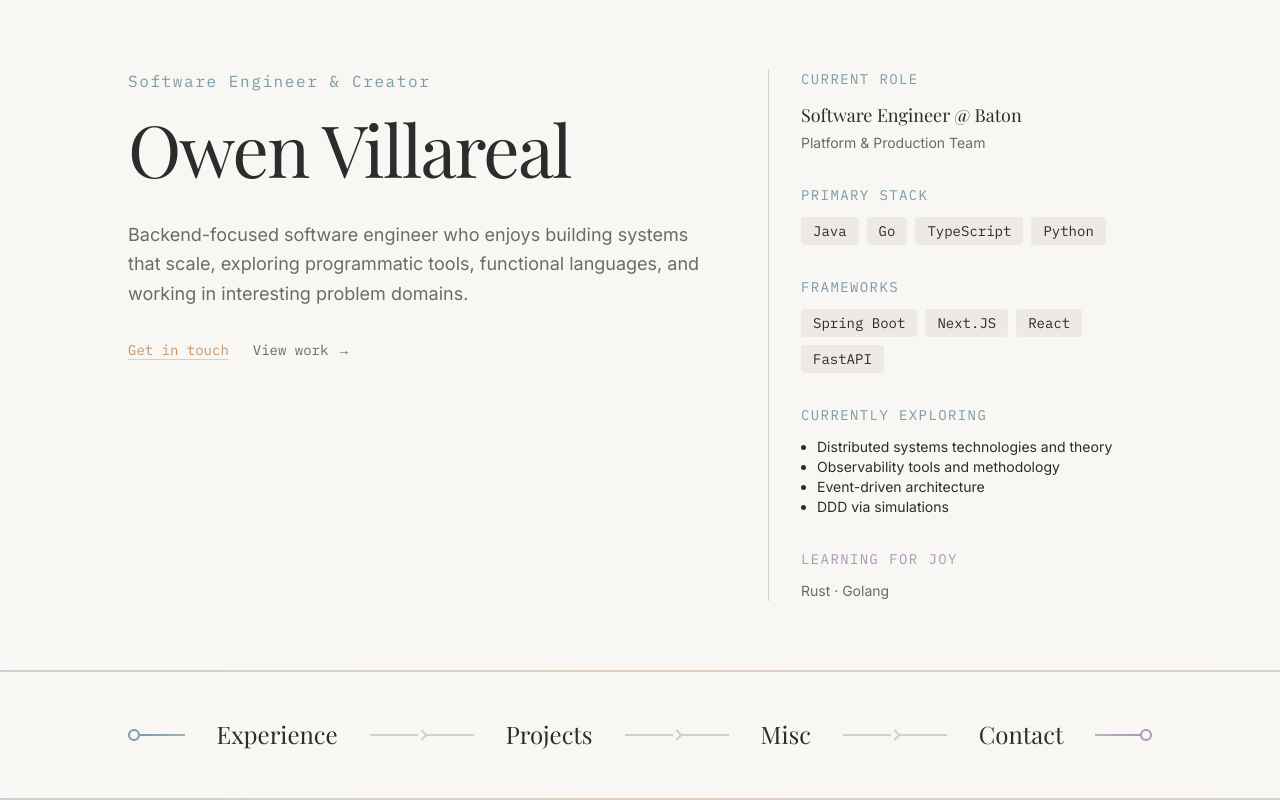
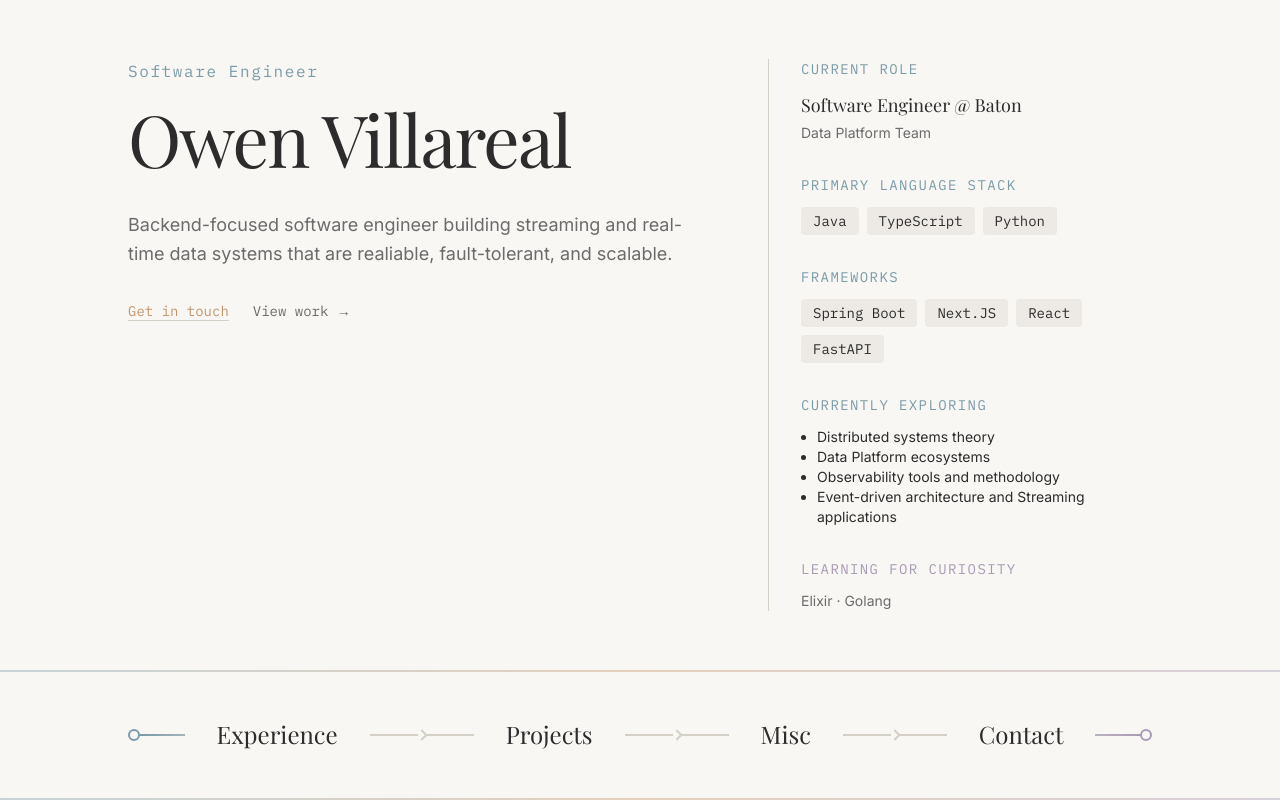
Before and after one commit to idqam/portoflio-website, a Next.js app: page / in a window 1280 px wide. Shown: the top 800 px of the page. Built offline with nearby package versions, Linux system fonts and the light colour scheme; a web font is replaced by a local one.

Commit message:
changed FAQ

```diff
--- a/app/components/Hero.tsx
+++ b/app/components/Hero.tsx
@@ -23,7 +23,7 @@ export default function Hero() {
       <section className="flex flex-col lg:flex-row justify-between items-start w-full gap-12 lg:gap-16">
         <div className="flex flex-col w-full lg:max-w-xl">
           <p className="font-mono text-sm md:text-base tracking-widest text-[var(--accent-water)] mb-4">
-            Software Engineer & Creator
+            Software Engineer
           </p>
 
           <h1 className="font-serif text-4xl md:text-5xl lg:text-7xl leading-[1.1] tracking-tight text-[var(--foreground)] md:whitespace-nowrap">
@@ -31,9 +31,8 @@ export default function Hero() {
           </h1>
 
           <p className="font-sans mt-6 md:mt-8 text-[var(--text-muted)] text-base md:text-lg leading-relaxed">
-            Backend-focused software engineer who enjoys building systems that
-            scale, exploring programmatic tools, functional languages, and
-            working in interesting problem domains.
+            Backend-focused software engineer building streaming and real-time data systems that
+            are realiable, fault-tolerant, and scalable.
           </p>
 
           <div className="flex flex-col sm:flex-row gap-4 sm:gap-6 mt-6 md:mt-8">
@@ -60,14 +59,14 @@ export default function Hero() {
                 Software Engineer @ Baton
               </p>
               <p className="font-sans text-sm text-[var(--text-muted)] mt-1">
-                Platform & Production Team
+                Data Platform Team
               </p>
             </div>
 
             <div>
-              <SectionLabel>Primary Stack</SectionLabel>
+              <SectionLabel>Primary Language Stack</SectionLabel>
               <div className="flex flex-wrap gap-2">
-                {["Java", "Go", "TypeScript", "Python"].map((tech) => (
+                {["Java", "TypeScript", "Python"].map((tech) => (
                   <span
                     key={tech}
                     className="font-mono text-sm px-3 py-1 bg-[var(--secondary-bg)] text-[var(--foreground)] rounded-sm"
@@ -96,18 +95,18 @@ export default function Hero() {
               <SectionLabel>Currently Exploring</SectionLabel>
               <div className="flex flex-col ml-4">
                 <ul className="font-sans text-sm list-disc">
-                  <li> Distributed systems technologies and theory</li>
+                  <li>Distributed systems theory</li>
+                  <li>Data Platform ecosystems</li>
                   <li>Observability tools and methodology</li>
-                  <li>Event-driven architecture</li>
-                  <li>DDD via simulations</li>
+                  <li>Event-driven architecture and Streaming applications</li>
                 </ul>
               </div>
             </div>
 
             <div>
-              <SectionLabel accent="lavender">Learning for Joy</SectionLabel>
+              <SectionLabel accent="lavender">Learning for Curiosity</SectionLabel>
               <p className="font-sans text-[var(--text-muted)] text-sm">
-                Rust · Golang{" "}
+                Elixir · Golang{" "}
               </p>
             </div>
           </div>
```
